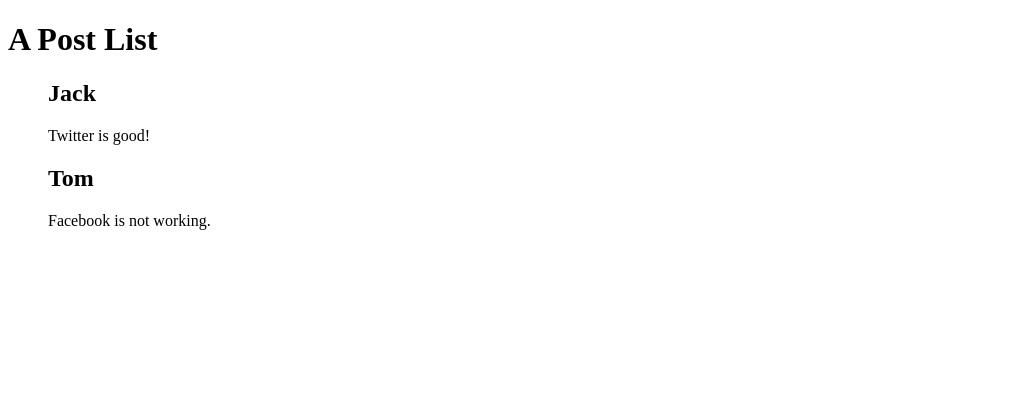
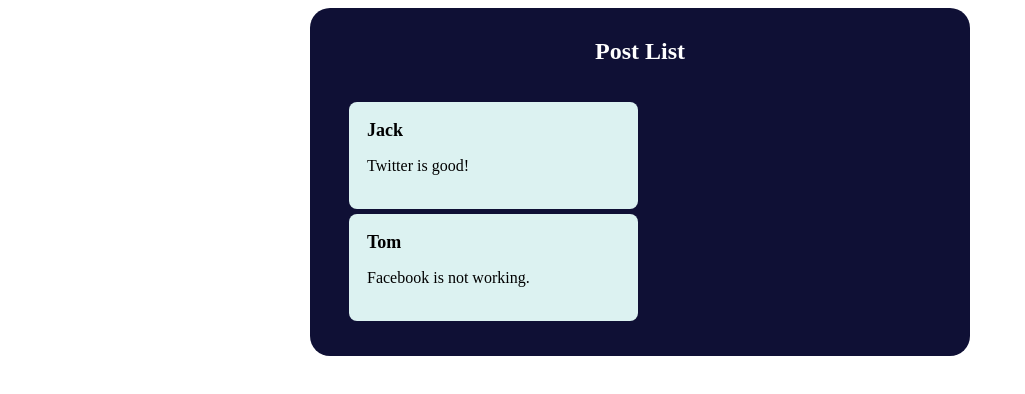
Before and after one commit to EMinasian/posts-overview-app, a React (Vite) app: page / in a window 1280 px wide. Shown: the top 394 px of the page, without its empty margins (0-1025 px from the left). Built offline with nearby package versions, Linux system fonts and the light colour scheme.

Commit message:
feat: styling added

```diff
--- /dev/null
+++ b/src/App.css
@@ -0,0 +1,16 @@
+.main-container {
+    background-color: #0F1035;
+    width: 50%;
+    border-radius: 20px;
+    padding: 14px;
+    display: flex;
+    flex-direction: column;
+    align-items: center;
+    align-self: center;
+}
+
+.main-title {
+    color: white;
+    font-size: 24px;
+    font-weight: 600;
+}
--- a/src/App.jsx
+++ b/src/App.jsx
@@ -1,11 +1,12 @@
 import PostsList from "./components/PostsList";
+import './App.css'
 
 function App() {
   return (
-    <>
-      <h1>A Post List</h1>
+    <div className="main-container">
+      <h1 className="main-title">Post List</h1>
       <PostsList />
-    </>
+    </div>
   );
 }
 
--- /dev/null
+++ b/src/assets/mockPosts.json
@@ -0,0 +1,4 @@
+[
+    { "author": "Jack", "text": "Twitter is good!" },
+    { "author": "Tom", "text": "Facebook is not working." }
+]
--- /dev/null
+++ b/src/components/Posts.css
@@ -0,0 +1,16 @@
+.author-name {
+    font-size: 18px;
+    font-weight: 600;
+}
+
+.post-layout {
+    width: 40%;
+    background-color: #DCF2F1;
+    padding: 18px;
+    margin: 5px;
+    border-radius: 8px;
+}
+
+.post-text {
+    font-size: 14px;
+}
--- a/src/components/Posts.jsx
+++ b/src/components/Posts.jsx
@@ -1,9 +1,10 @@
+import './Posts.css'
 
 export default function Posts ({ author, text }) {
     return (
-      <>
-        <h2>{author}</h2>
-        <p>{text}</p>
-      </>
+      <div className='post-layout'>
+        <span className='author-name'>{author}</span>
+        <p className=''>{text}</p>
+      </div>
     );
   };
--- /dev/null
+++ b/src/components/PostsList.css
@@ -0,0 +1,4 @@
+.posts-list {
+    width: 100%;
+
+}
--- a/src/components/PostsList.jsx
+++ b/src/components/PostsList.jsx
@@ -1,14 +1,11 @@
 
 import Posts from "./Posts";
-
-const posts = [
-  { author: "Jack", text: "Twitter is good!" },
-  { author: "Tom", text: "Facebook is not working." },
-];
+import posts from "../assets/mockPosts.json";
+import './PostsList.css'
 
 export default function PostsList () {
   return (
-    <ul>
+    <ul className="posts-list">
       {posts.map(post => <Posts author={post.author} text={post.text} />)}
     </ul>
   );
--- /dev/null
+++ b/src/main.css
@@ -0,0 +1,6 @@
+.layout {
+    width: 100%;
+    display: flex;
+    flex-direction: column;
+    align-content: center;
+}
--- a/src/main.jsx
+++ b/src/main.jsx
@@ -1,9 +1,12 @@
-import React from 'react'
-import ReactDOM from 'react-dom/client'
-import App from './App'
+import React from "react";
+import ReactDOM from "react-dom/client";
+import App from "./App";
+import "./main.css";
 
-ReactDOM.createRoot(document.getElementById('root')).render(
+ReactDOM.createRoot(document.getElementById("root")).render(
   <React.StrictMode>
-    <App />
-  </React.StrictMode>,
-)
+    <div className="layout">
+      <App />
+    </div>
+  </React.StrictMode>
+);
```
